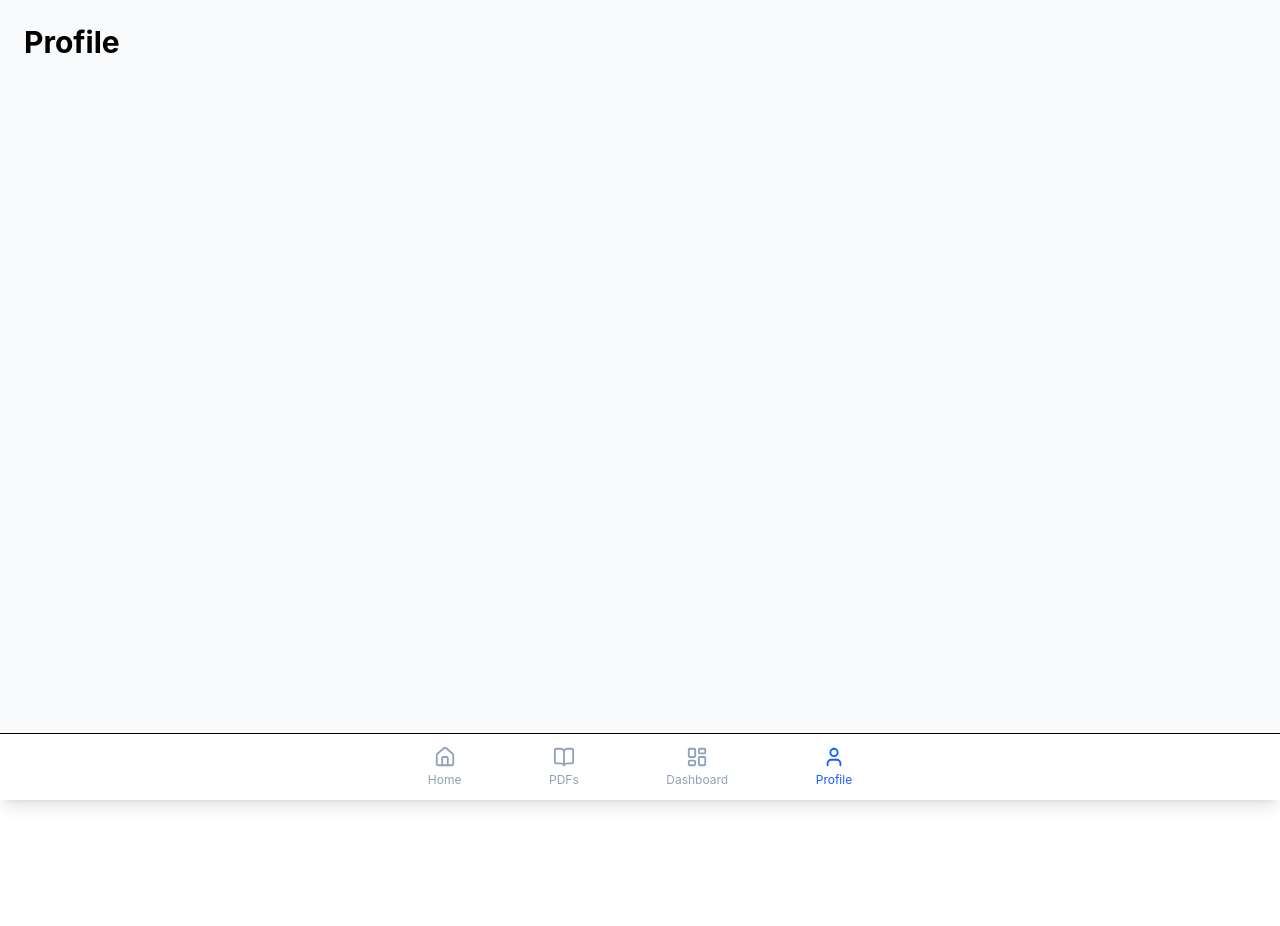
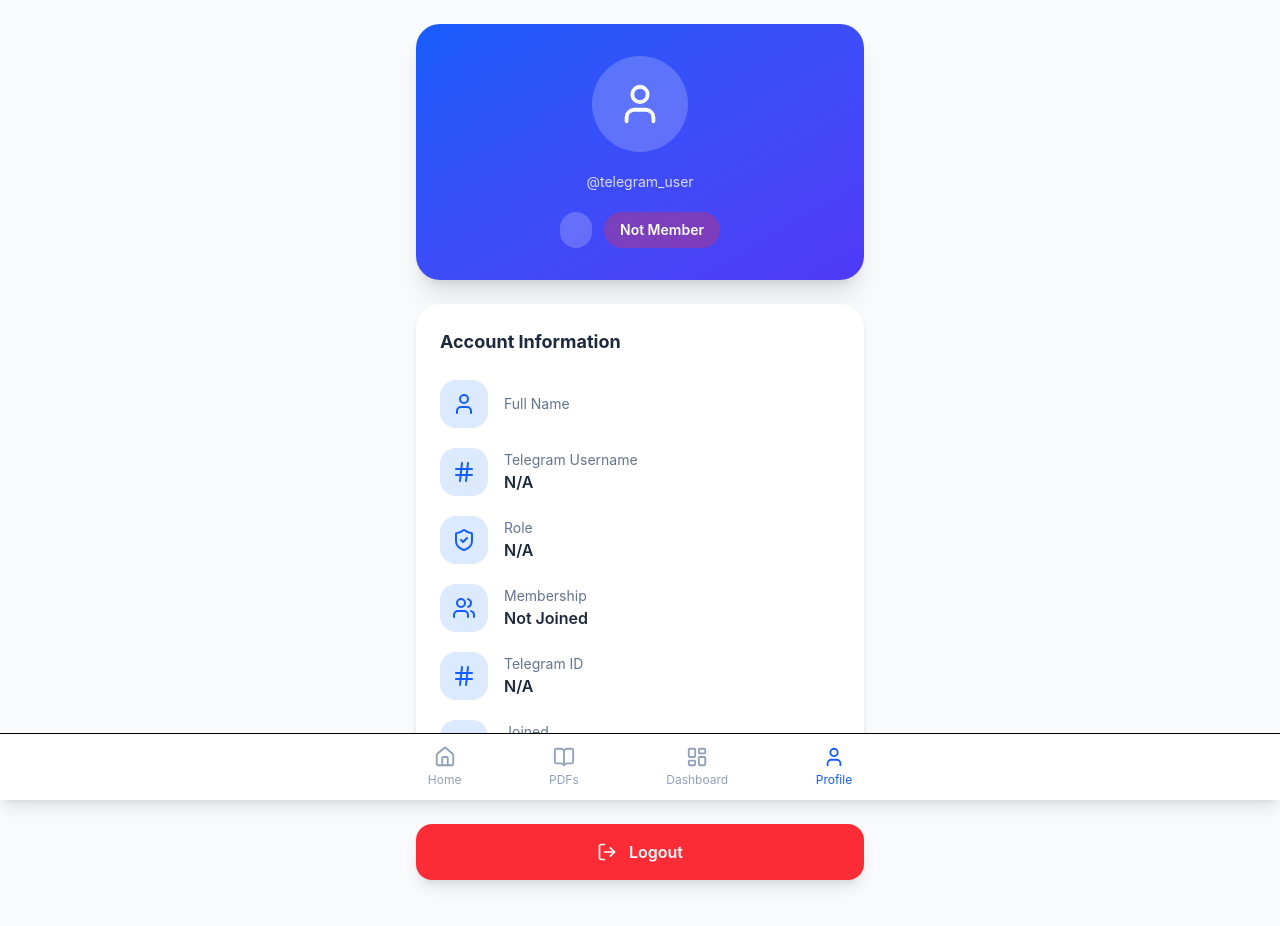
Before and after one commit to amanuel1221/telegram-mini-app, a React (Vite) app in the folder frontend/: page /profile in a window 1280 px wide. Shown: the top 926 px of the page. Before the commit the page ends 800 px from the top, so only its background shows below. Built offline with nearby package versions, Linux system fonts and the light colour scheme; no server answers; what @tma.js/sdk would draw is missing.

Commit message:
feat: make profile section

```diff
--- a/frontend/src/components/PdfCard.jsx
+++ b/frontend/src/components/PdfCard.jsx
@@ -24,10 +24,15 @@ export default function PdfCard({ pdf }) {
           </h3>
 
           <p className="mt-1 text-xs text-slate-500">
-            By{" "}
-            {pdf.uploadedBy
-              ? `${pdf.uploadedBy.firstName ?? ""} ${pdf.uploadedBy.lastName ?? ""}`.trim()
-              : "Unknown Teacher"}
+            Uploaded by{" "}
+            <span className="font-medium text-slate-700">
+              {pdf.uploadedBy
+                ? (
+                  `${pdf.uploadedBy.firstName ?? ""} ${pdf.uploadedBy.lastName ?? ""}`.trim()
+                  || `@${pdf.uploadedBy.username}`
+                )
+                : "Unknown Teacher"}
+            </span>
           </p>
 
           <p className="mt-1 text-[11px] text-slate-400">
--- a/frontend/src/pages/Profile.jsx
+++ b/frontend/src/pages/Profile.jsx
@@ -1,15 +1,180 @@
-export default function Profile(){
+import useAuth from "../hooks/useAuth";
+import {
+  User,
+  ShieldCheck,
+  Hash,
+  Users,
+  Calendar,
+  LogOut,
+} from "lucide-react";
 
-return(
+export default function Profile() {
+  const { user, logout } = useAuth();
 
-<div className="p-6">
+  return (
+    <div className="min-h-screen bg-slate-50 px-4 py-6">
 
-<h1 className="text-3xl font-bold">
-Profile
-</h1>
+      <div className="mx-auto max-w-md">
 
-</div>
+        {/* Header */}
+        <div className="rounded-3xl bg-gradient-to-br from-blue-600 to-indigo-600 p-8 text-center text-white shadow-xl">
 
-)
+          <div className="mx-auto flex h-24 w-24 items-center justify-center rounded-full bg-white/20 backdrop-blur">
 
+            <User size={46} />
+
+          </div>
+
+          <h1 className="mt-5 text-2xl font-bold">
+            {user?.firstName} {user?.lastName}
+          </h1>
+
+          <p className="mt-1 text-sm opacity-80">
+            @{user?.username || "telegram_user"}
+          </p>
+
+          <div className="mt-5 flex justify-center gap-3">
+
+            <span className="rounded-full bg-white/20 px-4 py-2 text-sm font-semibold">
+              {user?.role}
+            </span>
+
+            <span
+              className={`rounded-full px-4 py-2 text-sm font-semibold ${
+                user?.isMember
+                  ? "bg-green-500/30"
+                  : "bg-red-500/30"
+              }`}
+            >
+              {user?.isMember
+                ? "Member"
+                : "Not Member"}
+            </span>
+
+          </div>
+
+        </div>
+
+        {/* Information Card */}
+        <div className="mt-6 rounded-3xl bg-white p-6 shadow-md">
+
+          <h2 className="mb-6 text-lg font-bold text-slate-800">
+            Account Information
+          </h2>
+
+          <div className="space-y-5">
+
+            <InfoRow
+              icon={<User />}
+              label="Full Name"
+              value={`${user?.firstName || ""} ${user?.lastName || ""}`}
+            />
+
+            <InfoRow
+              icon={<Hash />}
+              label="Telegram Username"
+              value={
+                user?.username
+                  ? `@${user.username}`
+                  : "N/A"
+              }
+            />
+
+            <InfoRow
+              icon={<ShieldCheck />}
+              label="Role"
+              value={user?.role}
+            />
+
+            <InfoRow
+              icon={<Users />}
+              label="Membership"
+              value={
+                user?.isMember
+                  ? "Active Member"
+                  : "Not Joined"
+              }
+            />
+
+            <InfoRow
+              icon={<Hash />}
+              label="Telegram ID"
+              value={user?.telegramId}
+            />
+
+            <InfoRow
+              icon={<Calendar />}
+              label="Joined"
+              value={
+                user?.createdAt
+                  ? new Date(
+                      user.createdAt
+                    ).toLocaleDateString()
+                  : "N/A"
+              }
+            />
+
+          </div>
+
+        </div>
+
+        {/* Logout */}
+        <button
+          onClick={logout}
+          className="
+            mt-8
+            flex
+            w-full
+            items-center
+            justify-center
+            gap-3
+            rounded-2xl
+            bg-red-500
+            py-4
+            font-semibold
+            text-white
+            shadow-lg
+            transition
+            hover:bg-red-600
+            active:scale-95
+          "
+        >
+          <LogOut size={20} />
+          Logout
+        </button>
+
+      </div>
+
+    </div>
+  );
 }
+
+function InfoRow({
+  icon,
+  label,
+  value,
+}) {
+  return (
+    <div className="flex items-center gap-4">
+
+      <div className="flex h-12 w-12 items-center justify-center rounded-2xl bg-blue-100 text-blue-600">
+
+        {icon}
+
+      </div>
+
+      <div>
+
+        <p className="text-sm text-slate-500">
+          {label}
+        </p>
+
+        <p className="font-semibold text-slate-800 break-all">
+          {value || "N/A"}
+        </p>
+
+      </div>
+
+    </div>
+  );
+}
```
